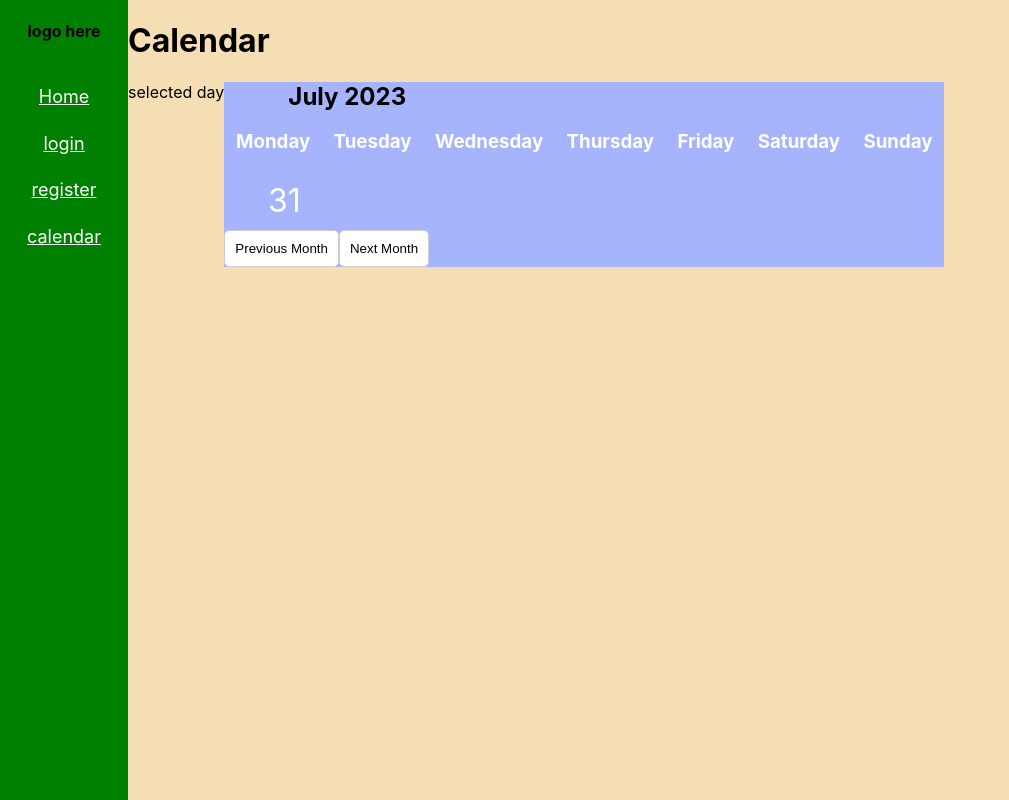
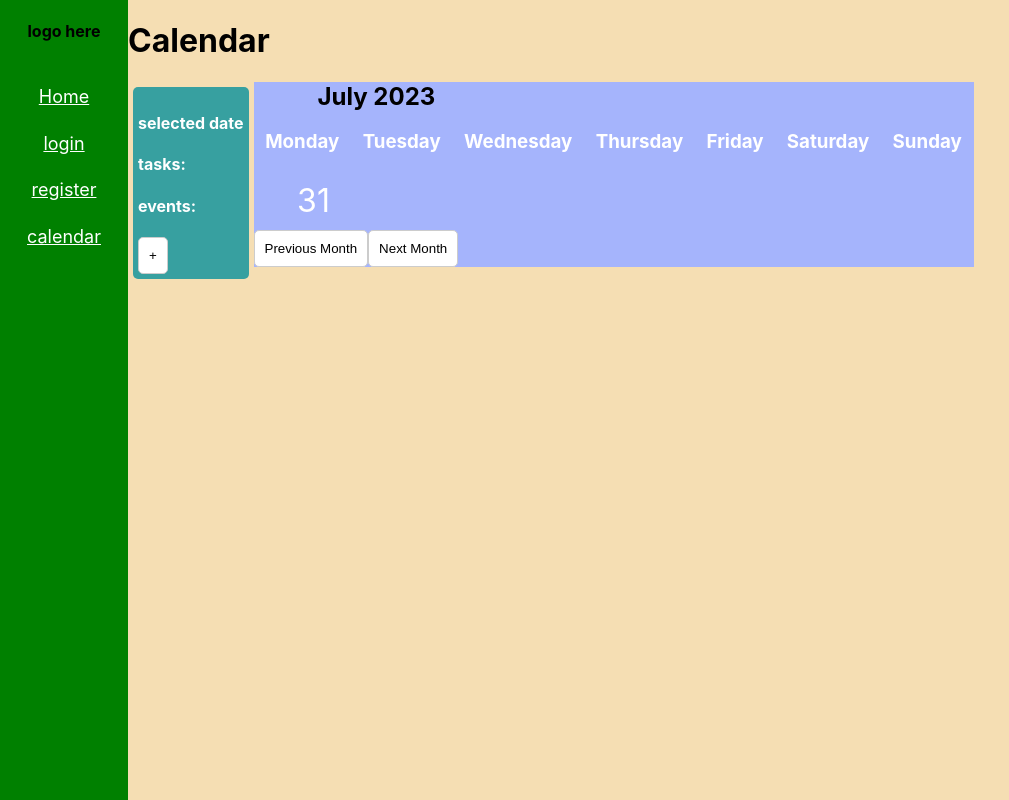
Before and after one commit to tobleroo/organizer-react, a React (Create React App) app: page /calendar in a window 1280 px wide. Shown: the whole page, without its empty margins (0-1009 px from the left). Built offline with nearby package versions, Linux system fonts and the light colour scheme.

Commit message:
designing selected date in calendar

```diff
--- a/src/components/calendarComponents/SelectedDay.jsx
+++ b/src/components/calendarComponents/SelectedDay.jsx
@@ -1,4 +1,6 @@
 import React from "react";
+
+import "../../styles/SelectedDay.css";
 
 function SelectedDay() {
 
@@ -7,8 +9,20 @@ function SelectedDay() {
 
 
 return (
-    <div>
-        selected day
+    <div className="selected-date-box">
+        <div className="date-info-box">
+            <h4>selected date</h4>
+        </div>
+        <div className="task-box">
+            <h4>tasks:</h4>
+        </div>
+        <div className="event-box">
+            <h4>events:</h4>
+        </div>
+        <div className="add-box">
+            <button>+</button>
+        </div>
+
     </div>
 );
 
--- a/src/components/calendarComponents/calendarBox.jsx
+++ b/src/components/calendarComponents/calendarBox.jsx
@@ -51,8 +51,32 @@ function generateDummyData() {
             {
                 "date": "2023-08-07",
                 "dayOfWeek": "Monday",
-                "tasks": [],
-                "events": []
+                "Tasks": [
+                    {
+                        "_id": 0,
+                        "Title": "clean house",
+                        "IsCompleted": false,
+                        "timeToDoMinutes": 30
+                    },
+                    {
+                        "_id": 0,
+                        "Title": "clean vacuum",
+                        "IsCompleted": false,
+                        "timeToDoMinutes": 20
+                    }
+                ],
+                "Events": [
+                    {
+                        "_id": 0,
+                        "Title": "see the show",
+                        "Description": "once upon a time a show"
+                    },
+                    {
+                        "_id": 0,
+                        "Title": "go to the party",
+                        "Description": "once upon a time a show"
+                    }
+                ]
             },
             {
                 "date": "2023-08-08",
--- /dev/null
+++ b/src/styles/SelectedDay.css
@@ -0,0 +1,8 @@
+
+.selected-date-box{
+    background-color: rgb(55, 160, 160);
+    color: white;
+    border-radius: 5px;
+    padding: 5px;
+    margin: 5px;
+}
```
